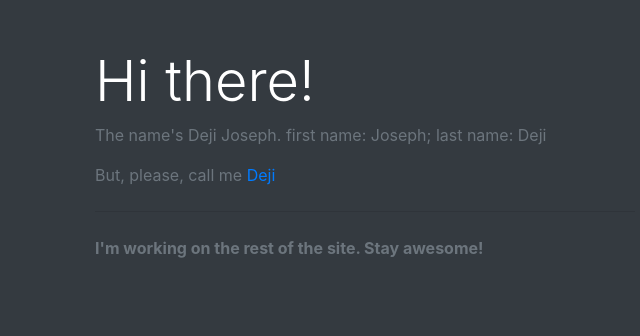
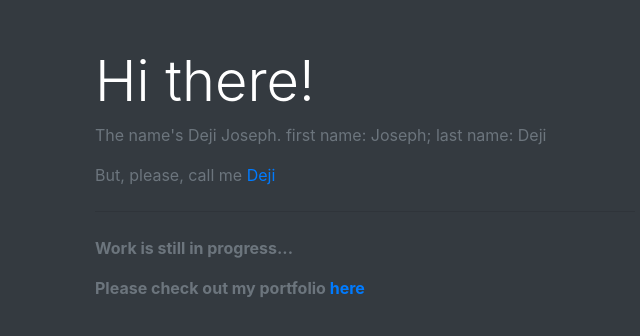
Before and after one commit to thedejijoseph/thedejijoseph.github.io, a plain HTML site: page index.html in a window 1280 px wide. Shown: the whole page, without its empty margins (275-915 px from the left). Drawn offline with nearby package versions, Linux system fonts and the light colour scheme.

Commit message:
adding link to portfolio page

```diff
--- a/index.html
+++ b/index.html
@@ -21,7 +21,8 @@
             <p>The name's Deji Joseph. first name: Joseph; last name: Deji</p>
             <p>But, please, call me <span class="text-primary">Deji</span></p>
             <hr class="my-4">
-            <p class="font-weight-bold">I'm working on the rest of the site. Stay awesome!</p>
+            <p class="font-weight-bold">Work is still in progress...</p>
+            <p class="font-weight-bold">Please check out my portfolio <a href="./portfolio.html">here</a></p>
           </div>
         </div>
       </div>
```
